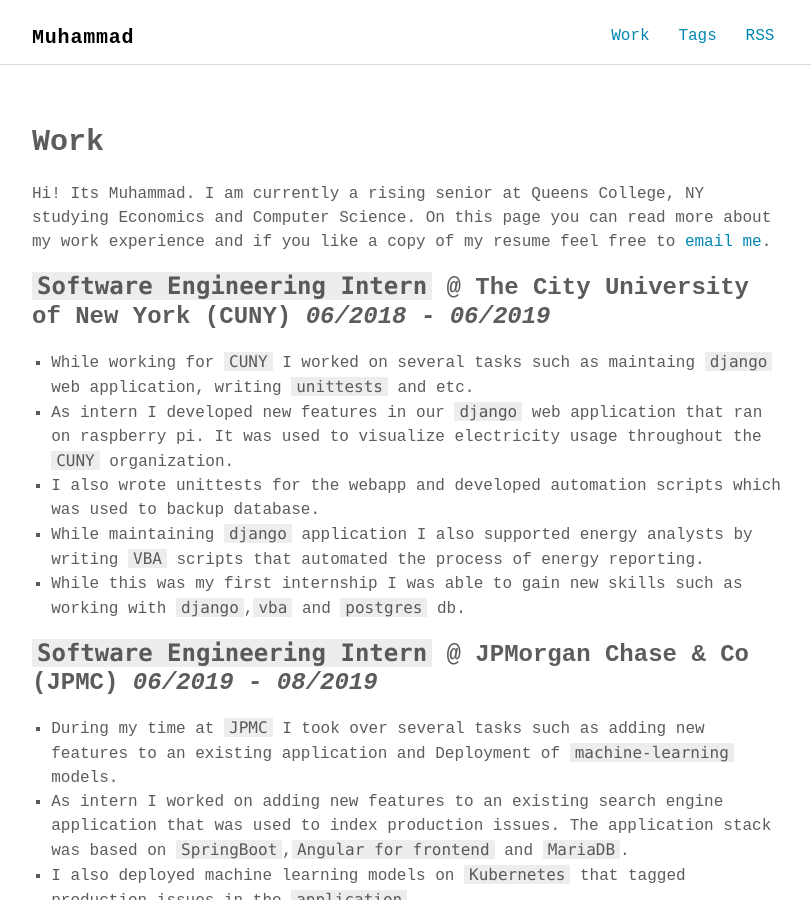
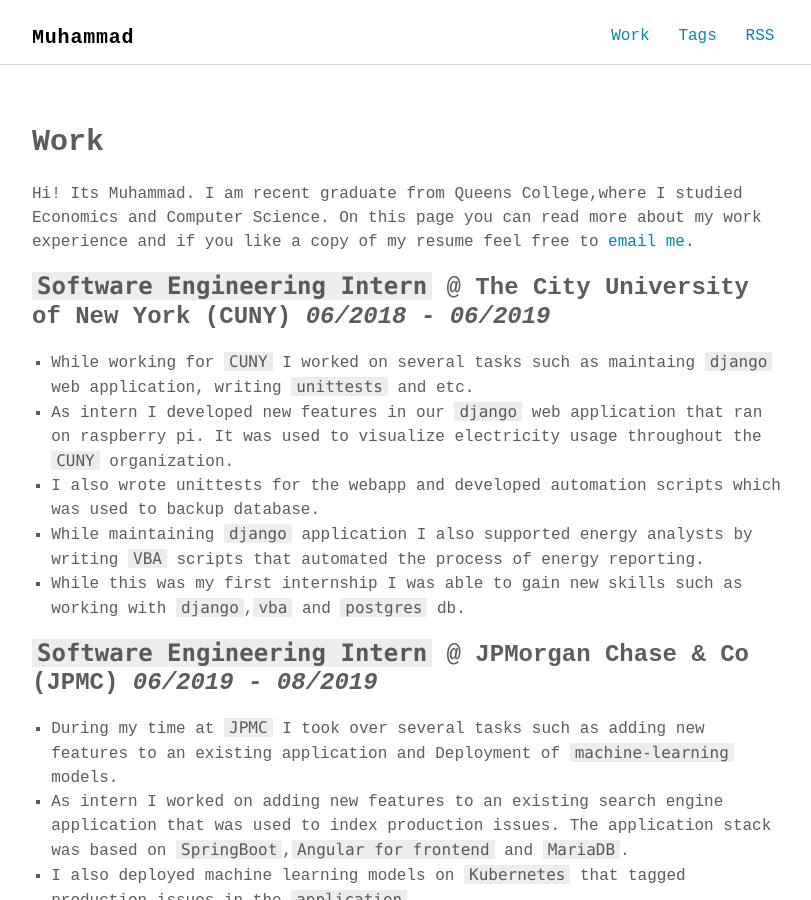
Before and after one commit to mraza007/blog, a Jekyll site: the page built from about.md, in a window 1280 px wide and 900 px high. Shown: the whole window, without its empty margins (232-1043 px from the left). Built offline with Jekyll 4.4.1, drawn with Linux system fonts in a browser that asks for light colours; some web fonts are replaced.

Commit message:
fixed work

```diff
--- a/about.md
+++ b/about.md
@@ -3,7 +3,7 @@
 title: Work
 permalink: /work/
 ---
-Hi! Its Muhammad. I am currently a rising senior at Queens College, NY studying Economics and Computer Science. On this page you can read more about my work experience and if you like a copy of my resume feel free to [email me](mailto:muhammadraza0047@gmail.com).
+Hi! Its Muhammad. I am recent graduate from Queens College,where I studied Economics and Computer Science. On this page you can read more about my work experience and if you like a copy of my resume feel free to [email me](mailto:muhammadraza0047@gmail.com).
 
 ### `Software Engineering Intern` @ The City University of New York (CUNY) _**06/2018 - 06/2019**_
 - While working for `CUNY` I worked on several tasks such as maintaing `django` web application, writing `unittests` and etc.
```
